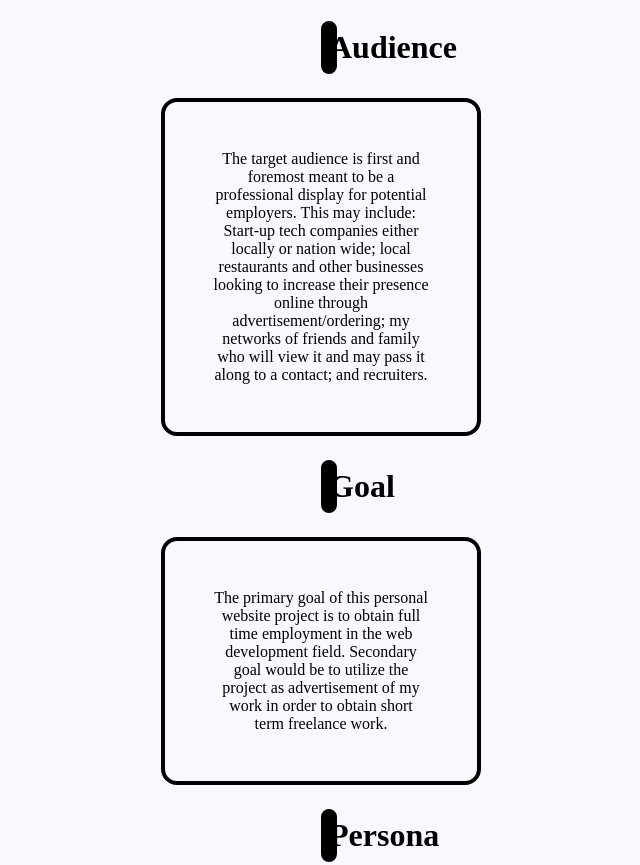
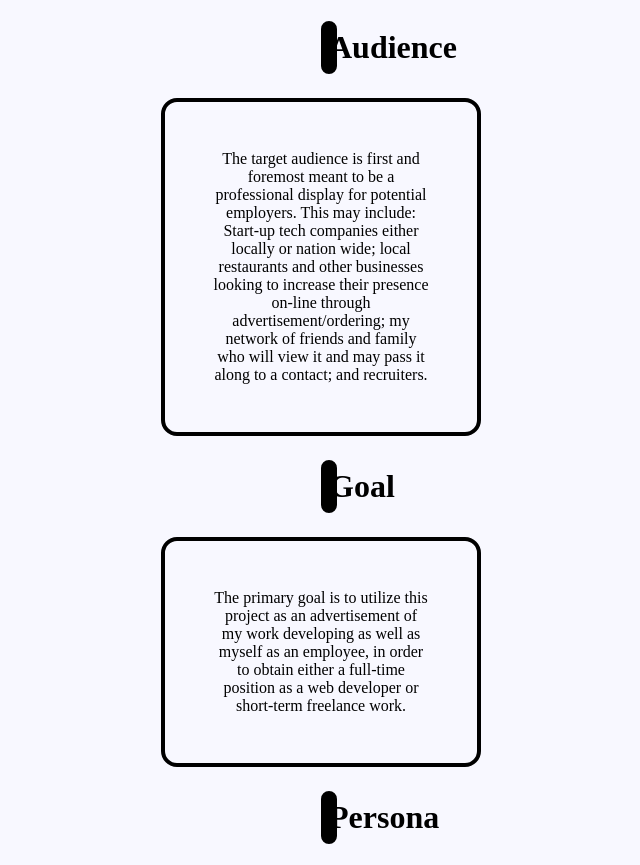
Before and after one commit to JonathanHarada/jonathan-harada-pwp, a plain HTML site: page public_html/documentation/milestone-1.html in a window 1280 px wide. Shown: the part 703-1568 px from the top of the page, without its empty margins (319-959 px from the left). Drawn offline with Linux system fonts and the light colour scheme.

Commit message:
created directories and added milestone-1.html for PWP project. added basic styling added text added persona info

```diff
--- a/public_html/documentation/milestone-1.html
+++ b/public_html/documentation/milestone-1.html
@@ -13,12 +13,12 @@
     <h1>Audience</h1>
     <p>The target audience is first and foremost meant to be a professional display for potential employers. This may include:
         Start-up tech companies either locally or nation wide;
-        local restaurants and other businesses looking to increase their presence online through advertisement/ordering;
-        my networks of friends and family who will view it and may pass it along to a contact;
+        local restaurants and other businesses looking to increase their presence on-line through advertisement/ordering;
+        my network of friends and family who will view it and may pass it along to a contact;
         and recruiters.
     </p>
     <h1>Goal</h1>
-    <p>The primary goal of this personal website project is to obtain full time employment in the web development field. Secondary goal would be to       utilize the project as advertisement of my work in order to obtain short term freelance work.</p>
+    <p>The primary goal is to utilize this project as an advertisement of my work developing as well as myself as an employee, in order to obtain either a full-time position as a web developer or short-term freelance work.</p>
 </div>
 
 <div>
```
